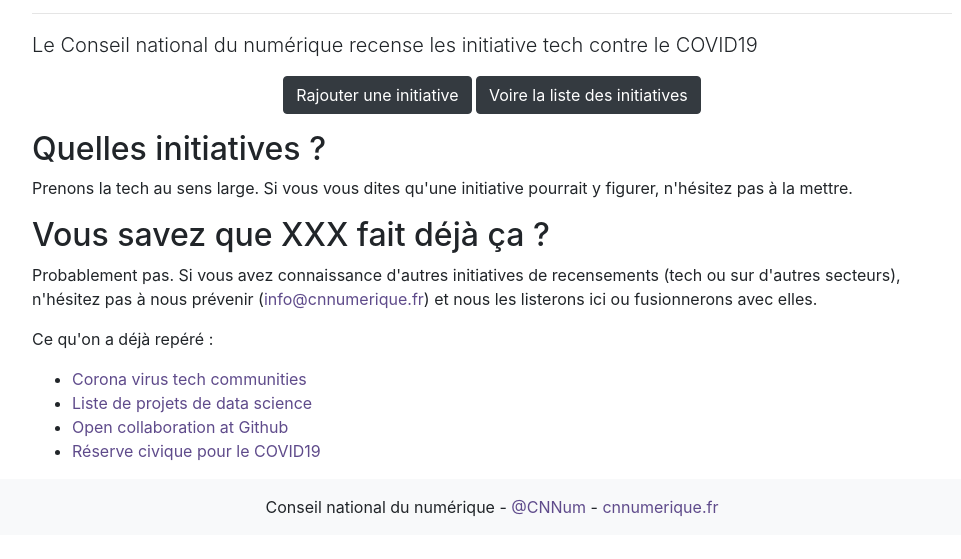
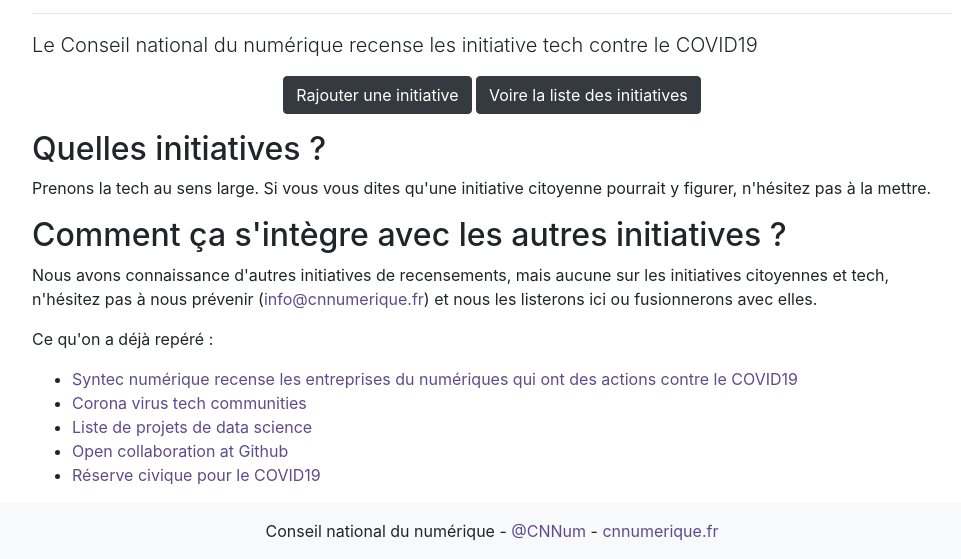
Before and after one commit to cpa/techvscovid19, a plain HTML site: page index.html in a window 1280 px wide. Shown: the part 255-814 px from the top of the page, without its empty margins (148-1109 px from the left). Drawn offline with Linux system fonts and the light colour scheme.

Commit message:
Update index.html

```diff
--- a/index.html
+++ b/index.html
@@ -41,12 +41,13 @@
           </p>
 
           <h2>Quelles initiatives ?</h2>
-          <p>Prenons la tech au sens large. Si vous vous dites qu'une initiative pourrait y figurer, n'hésitez pas à la mettre.</p>
+          <p>Prenons la tech au sens large. Si vous vous dites qu'une initiative citoyenne pourrait y figurer, n'hésitez pas à la mettre.</p>
 
-          <h2>Vous savez que XXX fait déjà ça ?</h2>
-          <p>Probablement pas. Si vous avez connaissance d'autres initiatives de recensements (tech ou sur d'autres secteurs), n'hésitez pas à nous prévenir (<a href="mailto:info@cnnumerique.fr">info@cnnumerique.fr</a>) et nous les listerons ici ou fusionnerons avec elles.</p>
+          <h2>Comment ça s'intègre avec les autres initiatives ?</h2>
+          <p>Nous avons connaissance d'autres initiatives de recensements, mais aucune sur les initiatives citoyennes et tech, n'hésitez pas à nous prévenir (<a href="mailto:info@cnnumerique.fr">info@cnnumerique.fr</a>) et nous les listerons ici ou fusionnerons avec elles.</p>
           <p>Ce qu'on a déjà repéré :
             <ul class="list">
+              <li><a target="_blank" href="https://covidsyntecnumerique.fr/">Syntec numérique recense les entreprises du numériques qui ont des actions contre le COVID19</a></li>
               <li><a target="_blank" href="https://coronavirustechhandbook.com/techcommunities">Corona virus tech communities</a></li>
               <li><a target="_blank" href="https://bzg.fr/covid19-developpeurs-datascientistes-comment-aider/">Liste de projets de data science</a></li>
               <li><a target="_blank" href="https://github.blog/2020-03-23-open-collaboration-on-covid-19/">Open collaboration at Github</a></li>
```
